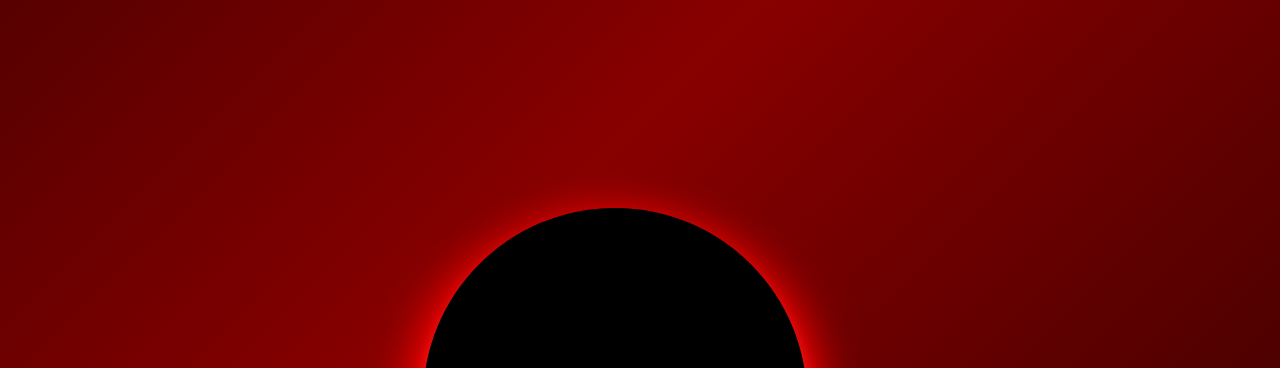
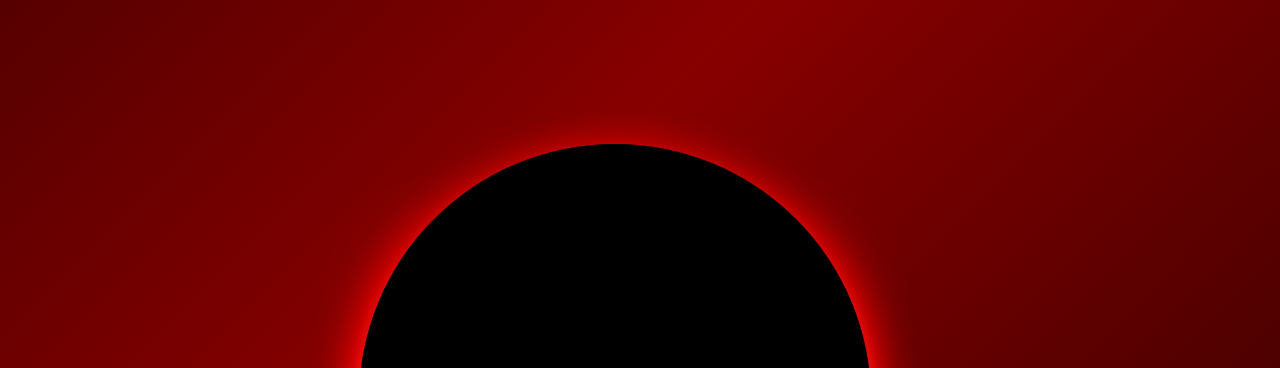
Before and after one commit to RobertoTorino/_vulcanored, a plain HTML site: page index.html in a window 1280 px wide. Shown: the top 368 px of the page. Drawn offline with Linux system fonts and the light colour scheme.

Commit message:
initial commit

```diff
--- a/assets/_index-vulcano.css
+++ b/assets/_index-vulcano.css
@@ -51,9 +51,9 @@ body {
 
 div {
     position: relative;
-    width: 30vw;
-    height: 30vw;
-    line-height: 30vw;
+    width: 40vw;
+    height: 40vw;
+    line-height: 40vw;
     text-align: center;
     color: #252B37FF;
     background-color: #000000FF;
--- a/index.html
+++ b/index.html
@@ -50,7 +50,7 @@
 <!--glowing circle-->
 <div class="glow">
     <div class="media" onclick="window.location.href=`vulcanored.html`" target="_blank"
-         style="font-size: 2.5vw; font-family: 'Raleway', sans-serif; font-weight: bolder;">
+         style="font-size: 3.5vw; font-family: 'Raleway', sans-serif;">
         discover the vulcano
     </div>
 </div>
```
Also changed, not shown: 1 other file.
